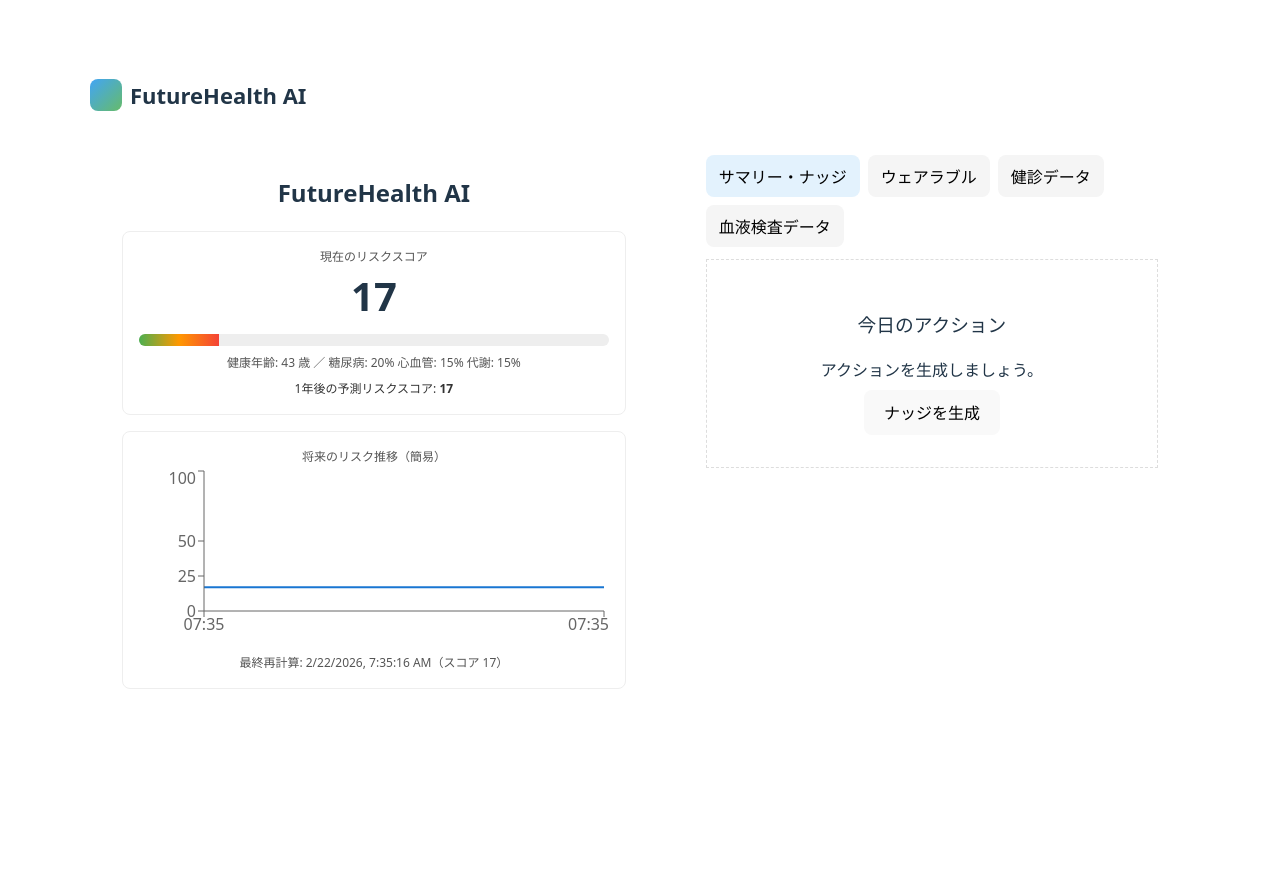
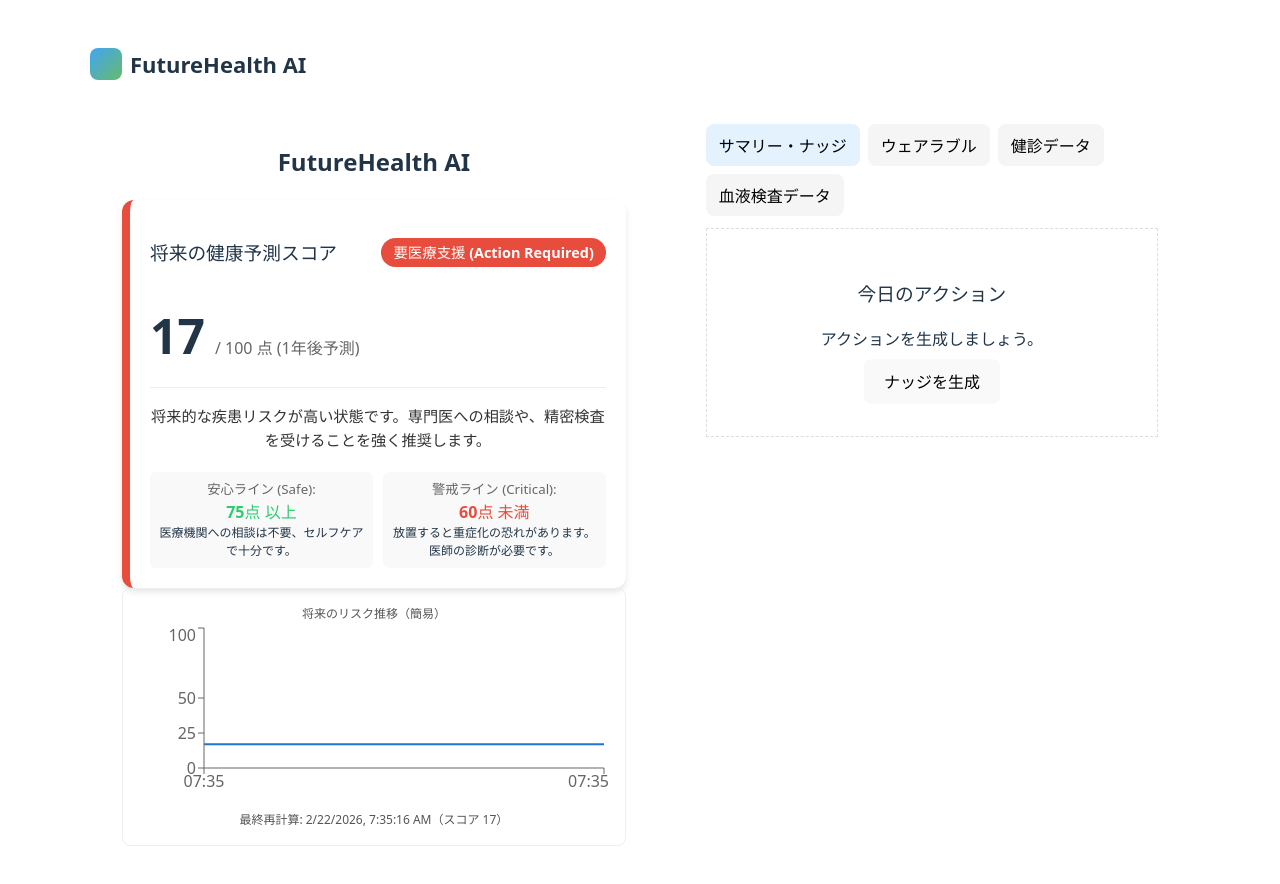
Before and after one commit to leopaul29/futurehealth-ai, a React (Vite) app: page / in a window 1280 px wide. Shown: the top 884 px of the page. Before the commit the page ends 800 px from the top, so only its background shows below. Built offline with nearby package versions, Linux system fonts and the light colour scheme.

Commit message:
add score explaination

```diff
--- a/src/components/Dashboard.tsx
+++ b/src/components/Dashboard.tsx
@@ -2,7 +2,101 @@ import { useMemo } from "react";
 import { Line, LineChart, ResponsiveContainer, Tooltip, XAxis, YAxis } from "recharts";
 import { useApp } from "../state/context";
 import { computeRisk } from "../engine/risk";
+const SCORE_GUIDE = {
+  PERFECT: {
+    min: 90,
+    label: "理想的 (Ideal)",
+    color: "#2ecc71",
+    desc: "非常に健康的です。現在の生活習慣を維持しましょう。定期的なチェックのみで問題ありません。"
+  },
+  SAFE: {
+    min: 75,
+    label: "良好 (Good)",
+    color: "#3498db",
+    desc: "概ね良好です。わずかな数値の変動はありますが、過度に心配する必要はありません。"
+  },
+  WARNING: {
+    min: 60,
+    label: "要注意 (Warning)",
+    color: "#f1c40f",
+    desc: "1年後の予測スコアが低下傾向にあります。生活習慣の改善（食事・運動）を検討し始めましょう。"
+  },
+  DANGER: {
+    min: 0,
+    label: "要医療支援 (Action Required)",
+    color: "#e74c3c",
+    desc: "将来的な疾患リスクが高い状態です。専門医への相談や、精密検査を受けることを強く推奨します。"
+  }
+};
+function ScoreInsight({ currentScore, futureScore }: { currentScore: number, futureScore: number }) {
+  // Determine which zone the FUTURE score falls into
+  const getZone = (score: number) => {
+    if (score >= 90) return SCORE_GUIDE.PERFECT;
+    if (score >= 75) return SCORE_GUIDE.SAFE;
+    if (score >= 60) return SCORE_GUIDE.WARNING;
+    return SCORE_GUIDE.DANGER;
+  };
 
+  const zone = getZone(futureScore);
+  const isDeclining = futureScore < currentScore;
+
+  return (
+    <div className="score-card" style={{
+      padding: '20px',
+      borderRadius: '12px',
+      borderLeft: `8px solid ${zone.color}`,
+      background: '#fff',
+      boxShadow: '0 4px 6px rgba(0,0,0,0.1)',
+      marginTop: '20px'
+    }}>
+      <div style={{ display: 'flex', justifyContent: 'space-between', alignItems: 'center' }}>
+        <h3>将来の健康予測スコア</h3>
+        <span style={{
+          backgroundColor: zone.color,
+          color: '#fff',
+          padding: '4px 12px',
+          borderRadius: '20px',
+          fontSize: '0.9rem',
+          fontWeight: 'bold'
+        }}>
+          {zone.label}
+        </span>
+      </div>
+
+      <div style={{ margin: '15px 0', display: 'flex', alignItems: 'baseline', gap: '10px' }}>
+        <span style={{ fontSize: '3rem', fontWeight: 'bold' }}>{Math.round(futureScore)}</span>
+        <span style={{ color: '#666' }}>/ 100 点 (1年後予測)</span>
+      </div>
+
+      {/* Trend Indicator */}
+      {isDeclining && (
+        <p style={{ color: '#e74c3c', fontSize: '0.9rem', fontWeight: 'bold' }}>
+          ⚠️ 現在の習慣を続けると、1年後にスコアが {Math.round(currentScore - futureScore)}点 低下する予測です。
+        </p>
+      )}
+
+      <hr style={{ border: 'none', borderTop: '1px solid #eee', margin: '15px 0' }} />
+
+      <p style={{ fontSize: '0.95rem', lineHeight: '1.6', color: '#333' }}>
+        {zone.desc}
+      </p>
+
+      {/* Range Reference Legend */}
+      <div style={{ marginTop: '20px', display: 'grid', gridTemplateColumns: '1fr 1fr', gap: '10px' }}>
+        <div style={{ padding: '8px', background: '#f9f9f9', borderRadius: '6px' }}>
+          <small style={{ color: '#666', display: 'block' }}>安心ライン (Safe):</small>
+          <strong style={{ color: '#2ecc71' }}>75点 以上</strong>
+          <p style={{ fontSize: '0.75rem', margin: 0 }}>医療機関への相談は不要、セルフケアで十分です。</p>
+        </div>
+        <div style={{ padding: '8px', background: '#f9f9f9', borderRadius: '6px' }}>
+          <small style={{ color: '#666', display: 'block' }}>警戒ライン (Critical):</small>
+          <strong style={{ color: '#e74c3c' }}>60点 未満</strong>
+          <p style={{ fontSize: '0.75rem', margin: 0 }}>放置すると重症化の恐れがあります。医師の診断が必要です。</p>
+        </div>
+      </div>
+    </div>
+  );
+}
 export default function Dashboard() {
   const { state } = useApp();
   const risk = state.risk;
@@ -37,9 +131,10 @@ export default function Dashboard() {
   return (
     <div className="card">
       <h2>FutureHealth AI</h2>
+      <ScoreInsight currentScore={risk?.riskScore ?? 0} futureScore={futureScore} />
       <div style={{ display: "grid", gridTemplateColumns: "1fr", gap: 16, alignItems: "stretch" }}>
-        <div style={{ border: "1px solid #eee", padding: 16, borderRadius: 8 }}>
-          <div style={{ fontSize: 12, color: "#555" }}>現在のリスクスコア</div>
+        {/*<div style={{ border: "1px solid #eee", padding: 16, borderRadius: 8 }}>
+           <div style={{ fontSize: 12, color: "#555" }}>現在のリスクスコア</div>
           <div style={{ fontSize: 40, fontWeight: 700 }}>{risk?.riskScore ?? 0}</div>
           <div style={{ height: 12, background: "#eee", borderRadius: 6, overflow: "hidden", marginTop: 8 }}>
             <div
@@ -57,7 +152,7 @@ export default function Dashboard() {
           <div style={{ marginTop: 8, fontSize: 12, color: "#333" }}>
             1年後の予測リスクスコア: <strong>{futureScore}</strong>
           </div>
-        </div>
+        </div> */}
 
         <div style={{ border: "1px solid #eee", padding: 16, borderRadius: 8 }}>
           <div style={{ fontSize: 12, color: "#555" }}>将来のリスク推移（簡易）</div>
```
